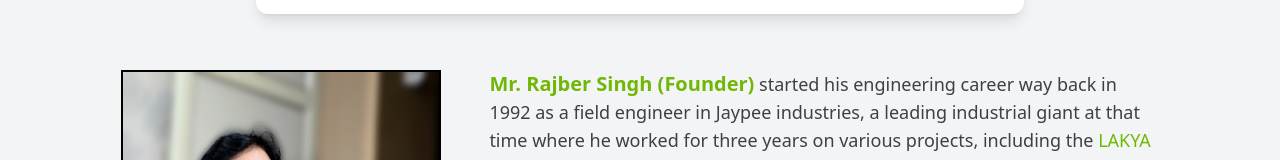
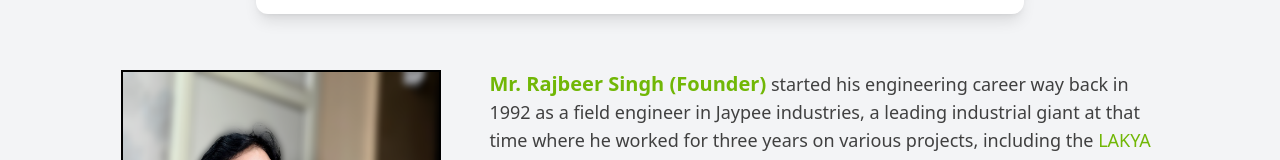
Before and after one commit to Harshit-Saxena/SRConstructions, a React (Vite) app: page /proprietor in a window 1280 px wide. Shown: the part 534-694 px from the top of the page. Built offline with nearby package versions, Linux system fonts and the light colour scheme; a web font is replaced by a local one.

Commit message:
Spelling change

```diff
--- a/src/components/Proprietor.jsx
+++ b/src/components/Proprietor.jsx
@@ -33,7 +33,7 @@ const Proprietor = () => {
         <div className="mt-12 md:mt-16 lg:mt-20 text-neutral-900 flex flex-col items-center lg:items-start gap-4">
           <p className="text-md lg:text-lg lg:max-w-[65ch] font-light text-neutral-700">
             <span className="text-highlight font-semibold text-xl">
-              Mr. Rajber Singh (Founder)
+              Mr. Rajbeer Singh (Founder)
             </span>{" "}
             started his engineering career way back in 1992 as a field engineer
             in Jaypee industries, a leading industrial giant at that time where
```
